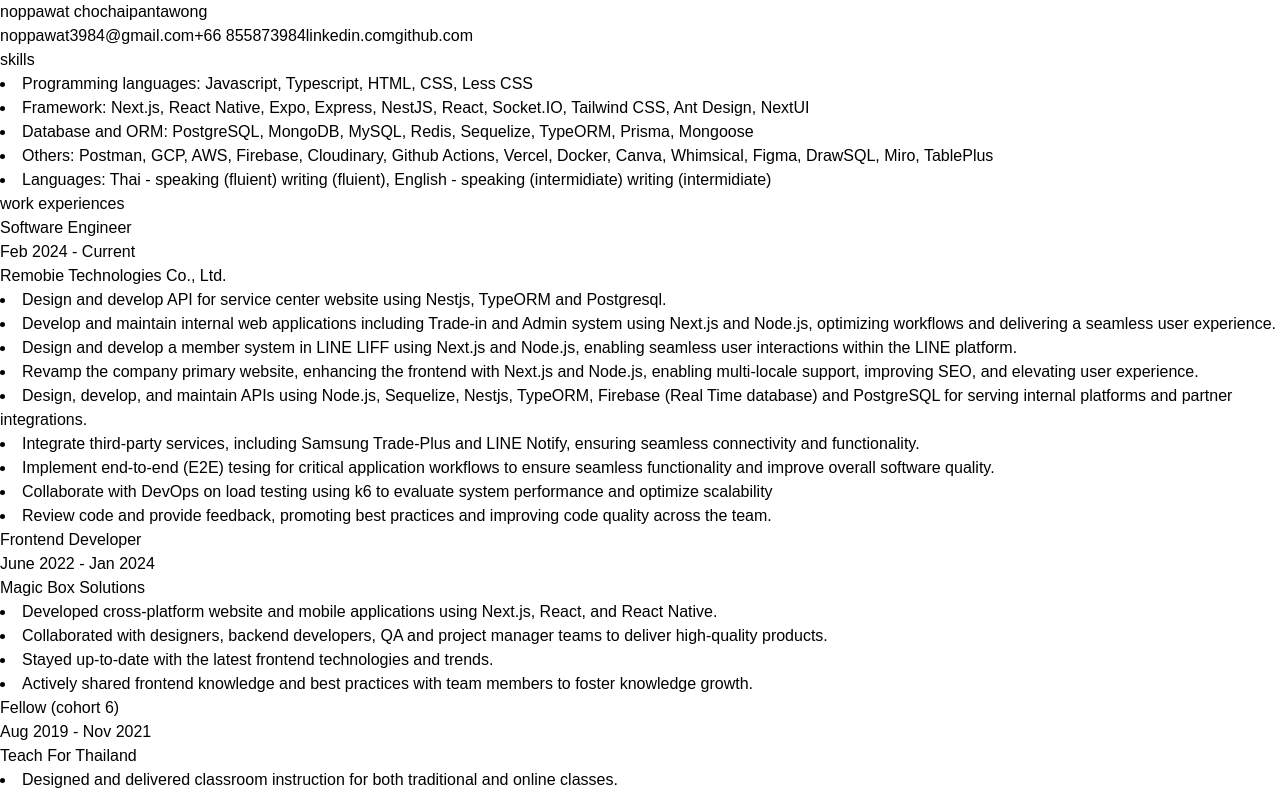
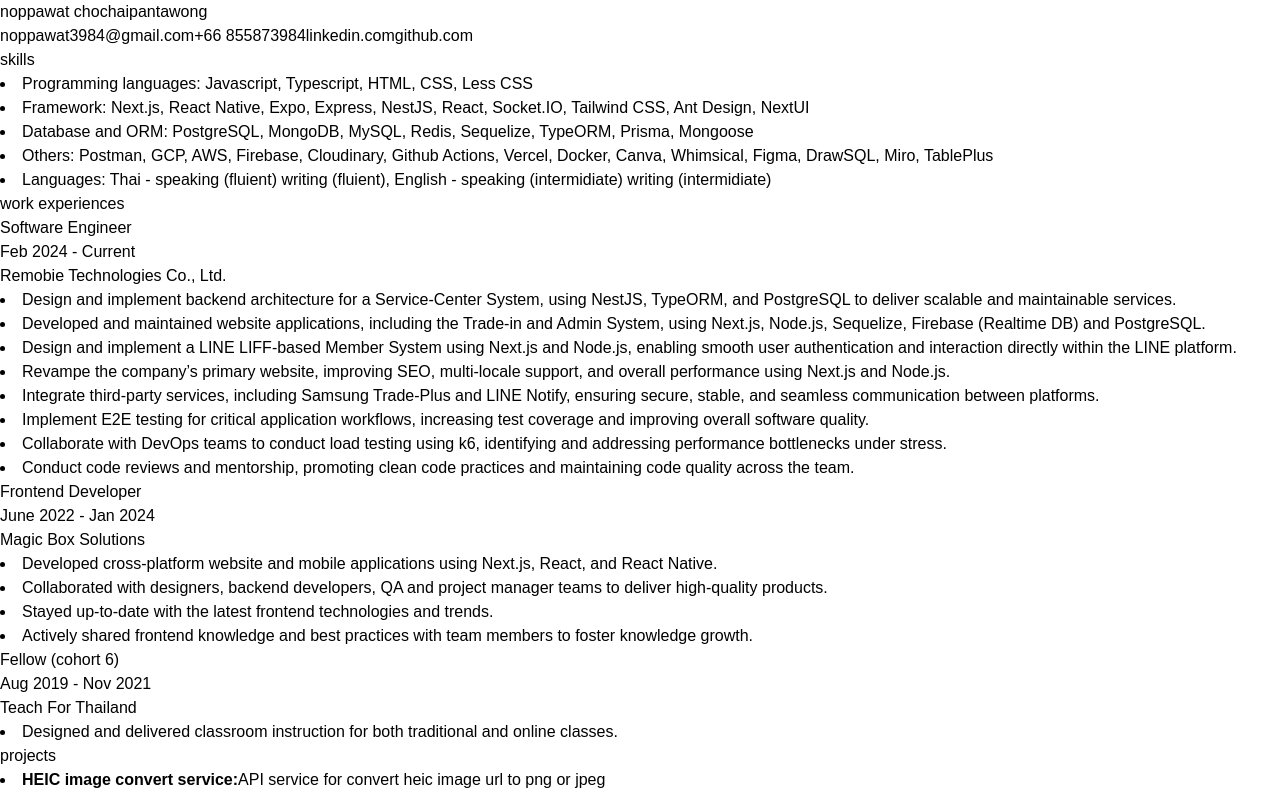
Before and after one commit to Noppawat3939/resume, a Next.js app: page / in a window 1280 px wide. Shown: the top 795 px of the page. Built offline with nearby package versions, Linux system fonts and the light colour scheme.

Commit message:
:memo: updated job

```diff
--- a/src/data/profile.ts
+++ b/src/data/profile.ts
@@ -66,15 +66,14 @@
     company: "Remobie Technologies Co., Ltd.",
     companyUrl: "https://www.remobie.com",
     details: [
-      "Design and develop API for service center website using Nestjs, TypeORM and Postgresql.",
-      "Develop and maintain internal web applications including Trade-in and Admin system using Next.js and Node.js, optimizing workflows and delivering a seamless user experience.",
-      "Design and develop a member system in LINE LIFF using Next.js and Node.js, enabling seamless user interactions within the LINE platform.",
-      "Revamp the company primary website, enhancing the frontend with Next.js and Node.js, enabling multi-locale support, improving SEO, and elevating user experience.",
-      "Design, develop, and maintain APIs using Node.js, Sequelize, Nestjs, TypeORM, Firebase (Real Time database) and PostgreSQL for serving internal platforms and partner integrations.",
-      "Integrate third-party services, including Samsung Trade-Plus and LINE Notify, ensuring seamless connectivity and functionality.",
-      "Implement end-to-end (E2E) tesing for critical application workflows to ensure seamless functionality and improve overall software quality.",
-      "Collaborate with DevOps on load testing using k6 to evaluate system performance and optimize scalability",
-      "Review code and provide feedback, promoting best practices and improving code quality across the team.",
+      "Design and implement backend architecture for a Service-Center System, using NestJS, TypeORM, and PostgreSQL to deliver scalable and maintainable services.",
+      "Developed and maintained website applications, including the Trade-in and Admin System, using Next.js, Node.js, Sequelize, Firebase (Realtime DB) and PostgreSQL.",
+      "Design and implement a LINE LIFF-based Member System using Next.js and Node.js, enabling smooth user authentication and interaction directly within the LINE platform.",
+      "Revampe the company’s primary website, improving SEO, multi-locale support, and overall performance using Next.js and Node.js.",
+      "Integrate third-party services, including Samsung Trade-Plus and LINE Notify, ensuring secure, stable, and seamless communication between platforms.",
+      "Implement E2E testing for critical application workflows, increasing test coverage and improving overall software quality.",
+      "Collaborate with DevOps teams to conduct load testing using k6, identifying and addressing performance bottlenecks under stress.",
+      "Conduct code reviews and mentorship, promoting clean code practices and maintaining code quality across the team.",
     ],
     periods: {
       start: { year: 2024, month: "Feb" },
```
